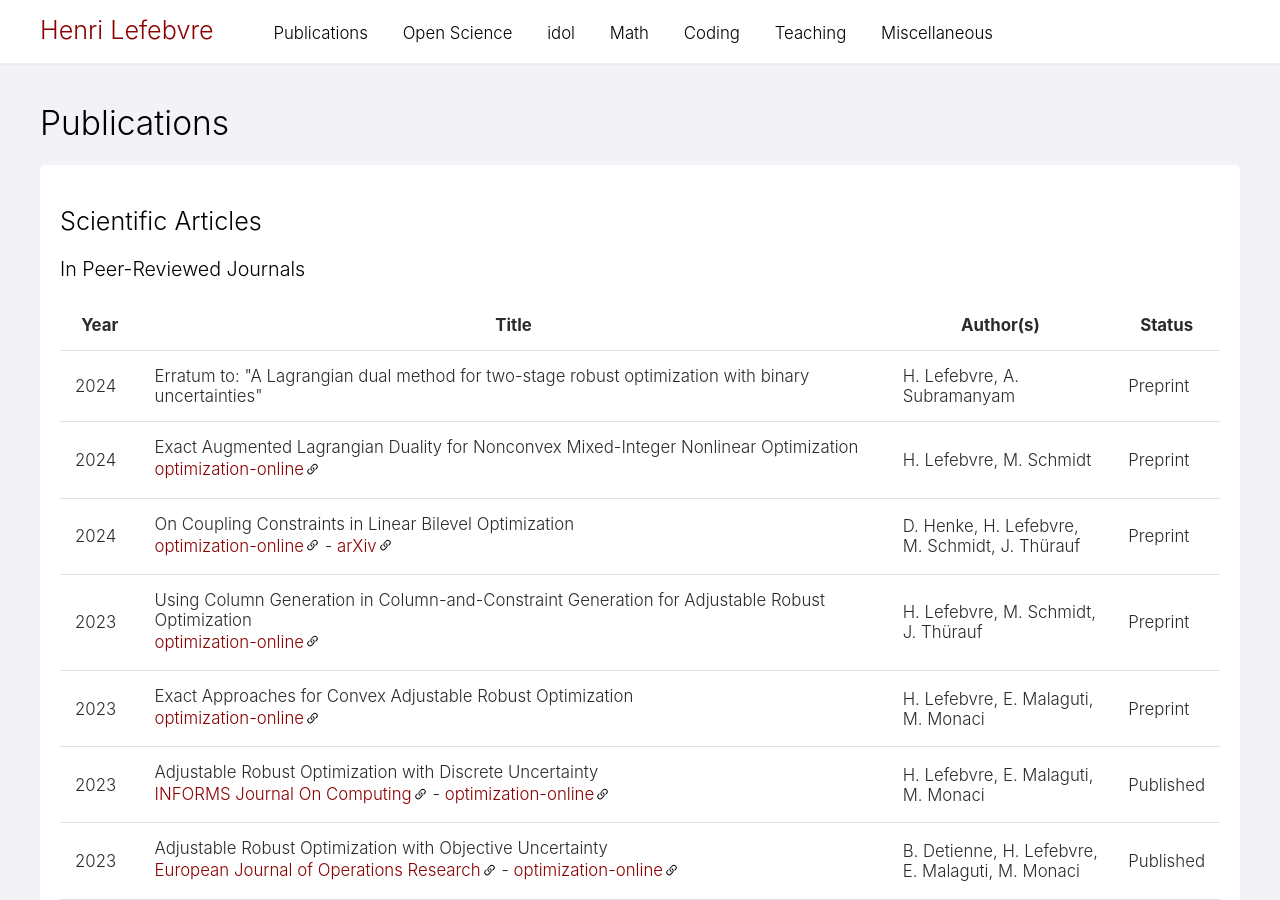
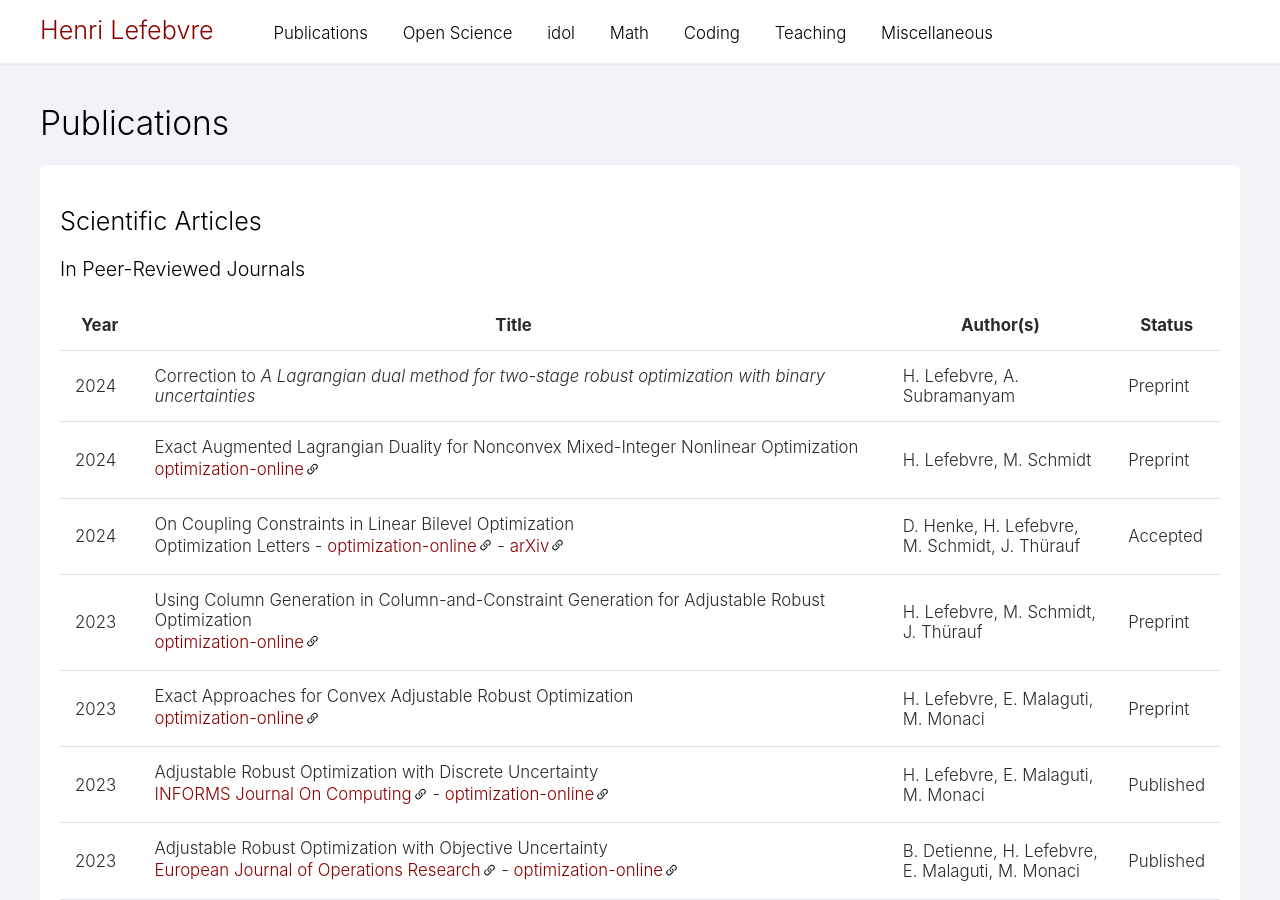
Before and after one commit to hlefebvr/hlefebvr.github.io, a Jekyll site: the page built from publications.html, in a window 1280 px wide and 900 px high. Built offline with Jekyll 4.4.1, drawn with Linux system fonts in a browser that asks for light colours; nearby versions of some CDN libraries; a style sheet for code colours, icons or effects is not loaded.

Commit message:
update publications

```diff
--- a/publications.html
+++ b/publications.html
@@ -3,7 +3,7 @@ layout: page
 title: "Publications"
 
 journal-articles:
-    - title: "Erratum to: \"A Lagrangian dual method for two-stage robust optimization with binary uncertainties\""
+    - title: "Correction to <i>A Lagrangian dual method for two-stage robust optimization with binary uncertainties</i>"
       authors: H. Lefebvre, A. Subramanyam
       year: 2024
       status: Preprint
@@ -17,8 +17,10 @@ journal-articles:
     - title: On Coupling Constraints in Linear Bilevel Optimization
       authors: D. Henke, H. Lefebvre, M. Schmidt, J. Thürauf
       year: 2024
-      status: Preprint
+      status: Accepted
       locations:
+        - title: Optimization Letters
+          link: #
         - title: optimization-online
           link: https://optimization-online.org/?p=25680
         - title: arXiv
```
